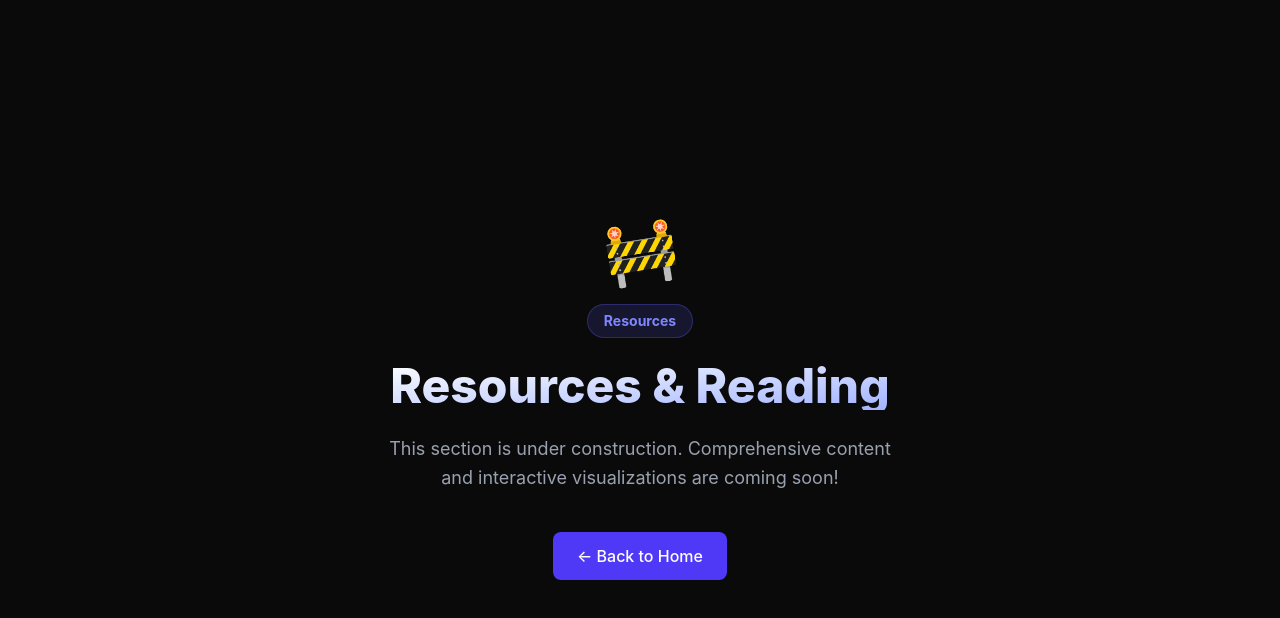
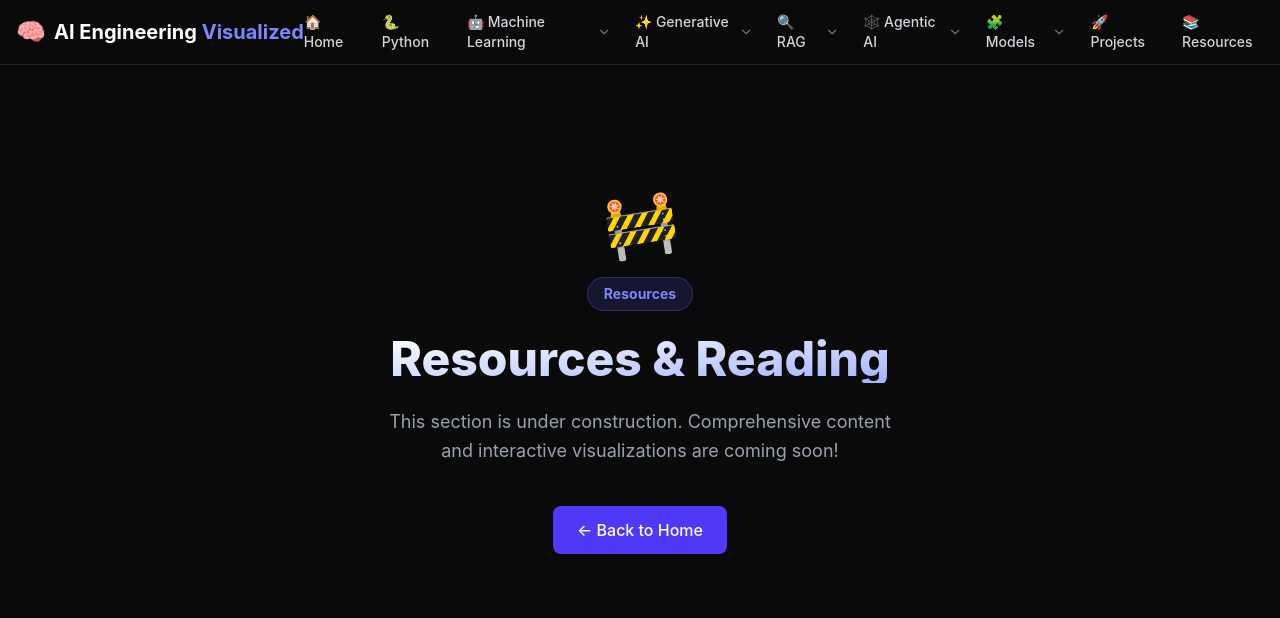
Before and after one commit to Amara-Manikanta/ai-engineering-visualized, a React (Vite) app in the folder v2-react/: page /resources in a window 1280 px wide. Shown: the top 618 px of the page. Built offline with nearby package versions, Linux system fonts and the light colour scheme.

Commit message:
fix: add GlobalHeader to Projects/Resources and fix routing for Back to Home button

```diff
--- a/v2-react/src/pages/ProjectsIndex.jsx
+++ b/v2-react/src/pages/ProjectsIndex.jsx
@@ -1,9 +1,13 @@
 import React from 'react';
 import { motion } from 'framer-motion';
+import { Link } from 'react-router-dom';
+import GlobalHeader from '../components/GlobalHeader';
 
 export default function ProjectsIndex() {
   return (
-    <div className="flex flex-col items-center justify-center min-h-screen bg-[#0a0a0a] text-white text-center px-5 py-10 gap-6">
+    <div className="min-h-screen bg-[#0a0a0a] text-white">
+      <GlobalHeader />
+      <div className="flex flex-col items-center justify-center pt-32 pb-10 px-5 gap-6 text-center">
         <motion.div
           className="text-6xl"
           animate={{ rotate: [0, 10, -10, 0] }}
@@ -20,14 +24,16 @@ export default function ProjectsIndex() {
         <p className="text-lg text-gray-400 max-w-lg leading-relaxed">
           This section is under construction. Comprehensive content and interactive visualizations are coming soon!
         </p>
-      <motion.a
-        href="/"
+        <Link to="/">
+          <motion.div
             whileHover={{ scale: 1.05 }}
             whileTap={{ scale: 0.95 }}
-        className="mt-4 px-6 py-3 bg-indigo-600 hover:bg-indigo-500 text-white font-medium rounded-lg transition-colors"
+            className="mt-4 px-6 py-3 bg-indigo-600 hover:bg-indigo-500 text-white font-medium rounded-lg transition-colors cursor-pointer"
           >
             ← Back to Home
-      </motion.a>
+          </motion.div>
+        </Link>
+      </div>
     </div>
   );
 }
--- a/v2-react/src/pages/ResourcesIndex.jsx
+++ b/v2-react/src/pages/ResourcesIndex.jsx
@@ -1,9 +1,13 @@
 import React from 'react';
 import { motion } from 'framer-motion';
+import { Link } from 'react-router-dom';
+import GlobalHeader from '../components/GlobalHeader';
 
 export default function ResourcesIndex() {
   return (
-    <div className="flex flex-col items-center justify-center min-h-screen bg-[#0a0a0a] text-white text-center px-5 py-10 gap-6">
+    <div className="min-h-screen bg-[#0a0a0a] text-white">
+      <GlobalHeader />
+      <div className="flex flex-col items-center justify-center pt-32 pb-10 px-5 gap-6 text-center">
         <motion.div
           className="text-6xl"
           animate={{ rotate: [0, 10, -10, 0] }}
@@ -20,14 +24,16 @@ export default function ResourcesIndex() {
         <p className="text-lg text-gray-400 max-w-lg leading-relaxed">
           This section is under construction. Comprehensive content and interactive visualizations are coming soon!
         </p>
-      <motion.a
-        href="/"
+        <Link to="/">
+          <motion.div
             whileHover={{ scale: 1.05 }}
             whileTap={{ scale: 0.95 }}
-        className="mt-4 px-6 py-3 bg-indigo-600 hover:bg-indigo-500 text-white font-medium rounded-lg transition-colors"
+            className="mt-4 px-6 py-3 bg-indigo-600 hover:bg-indigo-500 text-white font-medium rounded-lg transition-colors cursor-pointer"
           >
             ← Back to Home
-      </motion.a>
+          </motion.div>
+        </Link>
+      </div>
     </div>
   );
 }
```
Lines whose indentation alone changed are shown as unchanged.
